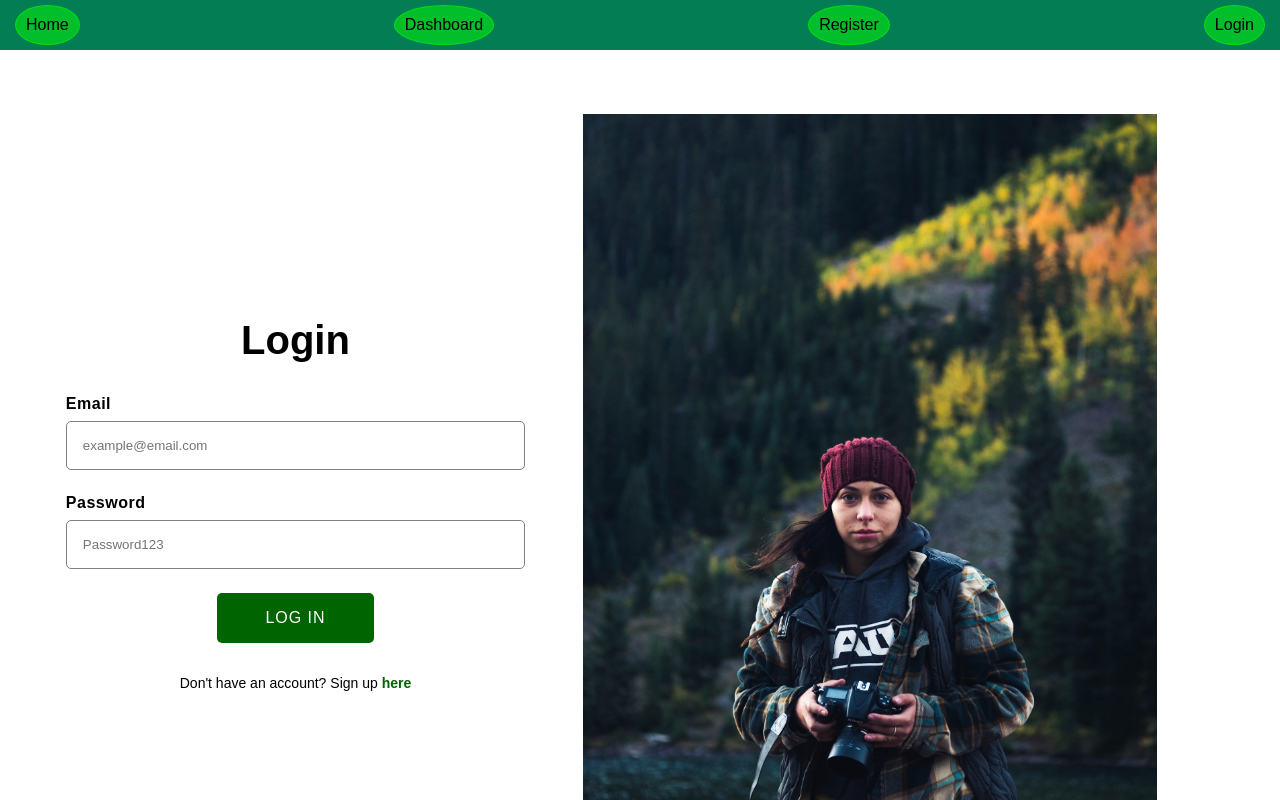
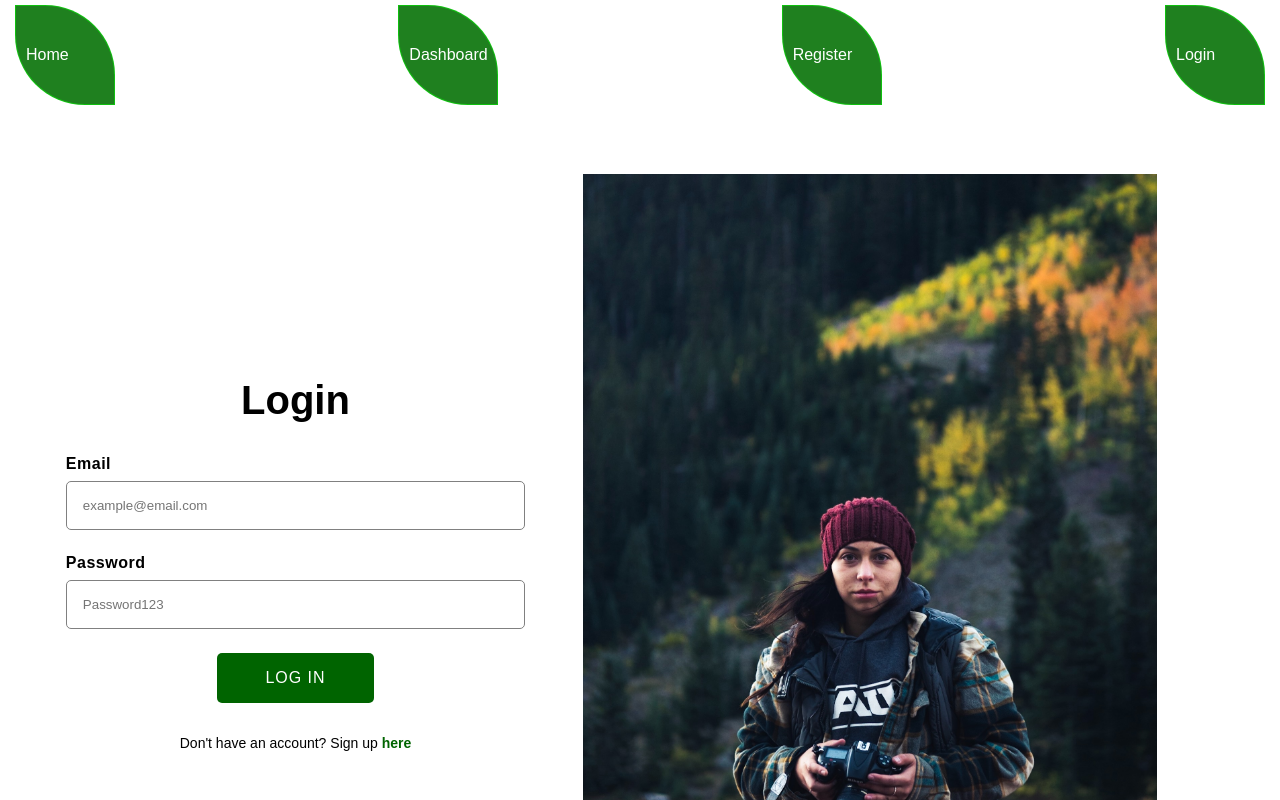
Before and after one commit to jake4369/greenpics, a React (Create React App) app in the folder frontend/: page /login in a window 1280 px wide. Shown: the top 800 px of the page. Built offline with nearby package versions, Linux system fonts and the light colour scheme.

Commit message:
modify footer and header styling

```diff
--- a/frontend/src/components/DashboardScreen/MyLocations.jsx
+++ b/frontend/src/components/DashboardScreen/MyLocations.jsx
@@ -10,7 +10,7 @@ const MyLocations = () => {
     isError,
     refetch,
   } = useGetSavedLocationsQuery();
-
+console.log(savedLocations);
   return (
     <div className="my-locationsscreen">
       <h1>My Locations</h1>
--- a/frontend/src/components/Layout/styles.css
+++ b/frontend/src/components/Layout/styles.css
@@ -1,21 +1,33 @@
 /* header */
 .navBar-container {
-  background-color: rgb(2, 125, 84);
+  /* background-color: rgb(2, 125, 84); */
 }
 .link-container {
+
   padding: 0 10px;
   display: flex;
   justify-content: space-between;
-  background-color: rgb(2, 125, 84)
+
+
+
 }
 .nav-link {
+ display: flex;
+ height: 50px;
+ align-items: center;
   padding: 10px;
   margin: 5px;
   text-decoration: none;
   border-radius: 50%;
-  background-color: rgba(0, 255, 0, 0.5);
   border: 1px solid rgba(0, 255, 0, 0.5);
-  color: black;
+  color: #fff;
+  width: 100px;
+	height: 100px;
+	border-radius: 0 70px;
+	background-color: #1f801f;
+	transform: rotate(0deg);
+
+
 }
 
 .nav-link:hover {
```
